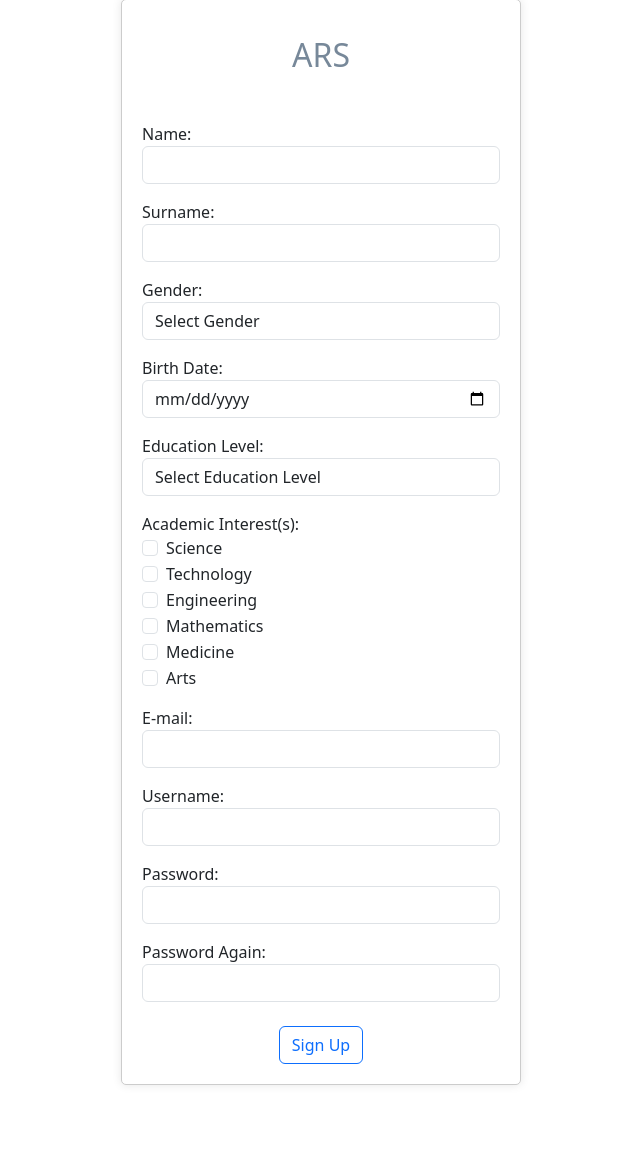
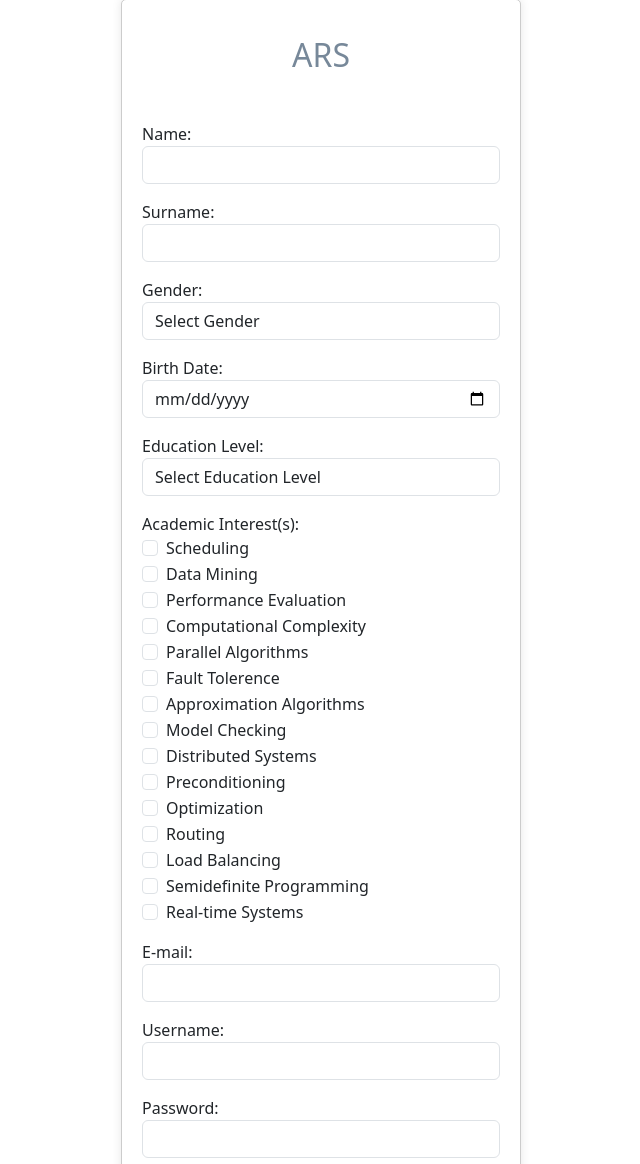
Before and after one commit to mustafaacikyol/NLP_Article_Recommendation_System, a Flask app: page /signup in a window 1280 px wide. Shown: the part 41-1205 px from the top of the page, without its empty margins (319-959 px from the left). Before the commit the page ends 1126 px from the top, so only its background shows below. Run offline with Flask 3, Linux system fonts and the light colour scheme; some libraries are stand-ins or nearby versions.

Commit message:
edit signup and dashboard

```diff
--- a/Article Recommendation System/static/css/style.css
+++ b/Article Recommendation System/static/css/style.css
@@ -120,3 +120,7 @@
     text-align: left;
     margin-left: 100px;
 }
+
+.cosine-similarity{
+    color: lightslategray;
+}
--- a/Article Recommendation System/templates/dashboard.html
+++ b/Article Recommendation System/templates/dashboard.html
@@ -53,6 +53,7 @@
                 <ul>
                     {% for article, similarity in similar_articles_fasttext %}
                         <li class="mb-5">
+                            <p class="cosine-similarity">Cosine Similarity : {{similarity}}</p>
                             <strong>{{ loop.index }}. {{ article.title }}</strong>
                             <p class="mt-2">{{ article.abstract }}</p>
                             <button class="btn btn-outline-danger rounded-circle"><i class="fas fa-heart"></i></button>
@@ -65,6 +66,7 @@
                 <ul>
                     {% for article, similarity in similar_articles_scibert %}
                         <li class="mb-5">
+                            <p class="cosine-similarity">Cosine Similarity : {{similarity}}</p>
                             <strong>{{ loop.index }}. {{ article.title }}</strong>
                             <p class="mt-2">{{ article.abstract }}</p>
                             <button class="btn btn-outline-danger rounded-circle"><i class="fas fa-heart"></i></button>
--- a/Article Recommendation System/templates/signup.html
+++ b/Article Recommendation System/templates/signup.html
@@ -53,28 +53,64 @@
                 <div class="form-group mb-3">
                     <label>Academic Interest(s):</label>
                     <div class="form-check">
-                        <input class="form-check-input" type="checkbox" name="academic-interest[]" id="science" value="science">
-                        <label class="form-check-label" for="science">Science</label>
+                        <input class="form-check-input" type="checkbox" name="academic-interest[]" id="scheduling" value="scheduling">
+                        <label class="form-check-label" for="scheduling">Scheduling</label>
                     </div>
                     <div class="form-check">
-                        <input class="form-check-input" type="checkbox" name="academic-interest[]" id="technology" value="technology">
-                        <label class="form-check-label" for="technology">Technology</label>
+                        <input class="form-check-input" type="checkbox" name="academic-interest[]" id="data-mining" value="data mining">
+                        <label class="form-check-label" for="data-mining">Data Mining</label>
                     </div>
                     <div class="form-check">
-                        <input class="form-check-input" type="checkbox" name="academic-interest[]" id="engineering" value="engineering">
-                        <label class="form-check-label" for="engineering">Engineering</label>
+                        <input class="form-check-input" type="checkbox" name="academic-interest[]" id="performance-evaluation" value="performance evaluation">
+                        <label class="form-check-label" for="performance-evaluation">Performance Evaluation</label>
                     </div>
                     <div class="form-check">
-                        <input class="form-check-input" type="checkbox" name="academic-interest[]" id="mathematics" value="mathematics">
-                        <label class="form-check-label" for="mathematics">Mathematics</label>
+                        <input class="form-check-input" type="checkbox" name="academic-interest[]" id="computational-complexity" value="computational complexity">
+                        <label class="form-check-label" for="computational-complexity">Computational Complexity</label>
                     </div>
                     <div class="form-check">
-                        <input class="form-check-input" type="checkbox" name="academic-interest[]" id="medicine" value="medicine">
-                        <label class="form-check-label" for="medicine">Medicine</label>
+                        <input class="form-check-input" type="checkbox" name="academic-interest[]" id="parallel-algorithms" value="parallel algorithms">
+                        <label class="form-check-label" for="parallel-algorithms">Parallel Algorithms</label>
                     </div>
                     <div class="form-check">
-                        <input class="form-check-input" type="checkbox" name="academic-interest[]" id="arts" value="arts">
-                        <label class="form-check-label" for="arts">Arts</label>
+                        <input class="form-check-input" type="checkbox" name="academic-interest[]" id="fault-tolerence" value="fault tolerence">
+                        <label class="form-check-label" for="fault-tolerence">Fault Tolerence</label>
+                    </div>
+                    <div class="form-check">
+                        <input class="form-check-input" type="checkbox" name="academic-interest[]" id="approximation-algorithms" value="approximation algorithms">
+                        <label class="form-check-label" for="approximation-algorithms">Approximation Algorithms</label>
+                    </div>
+                    <div class="form-check">
+                        <input class="form-check-input" type="checkbox" name="academic-interest[]" id="model-checking" value="model checking">
+                        <label class="form-check-label" for="model-checking">Model Checking</label>
+                    </div>
+                    <div class="form-check">
+                        <input class="form-check-input" type="checkbox" name="academic-interest[]" id="distributed-systems" value="distributed systems">
+                        <label class="form-check-label" for="distributed-systems">Distributed Systems</label>
+                    </div>
+                    <div class="form-check">
+                        <input class="form-check-input" type="checkbox" name="academic-interest[]" id="preconditioning" value="preconditioning">
+                        <label class="form-check-label" for="preconditioning">Preconditioning</label>
+                    </div>
+                    <div class="form-check">
+                        <input class="form-check-input" type="checkbox" name="academic-interest[]" id="optimization" value="optimization">
+                        <label class="form-check-label" for="optimization">Optimization</label>
+                    </div>
+                    <div class="form-check">
+                        <input class="form-check-input" type="checkbox" name="academic-interest[]" id="routing" value="routing">
+                        <label class="form-check-label" for="routing">Routing</label>
+                    </div>
+                    <div class="form-check">
+                        <input class="form-check-input" type="checkbox" name="academic-interest[]" id="load-balancing" value="load balancing">
+                        <label class="form-check-label" for="load-balancing">Load Balancing</label>
+                    </div>
+                    <div class="form-check">
+                        <input class="form-check-input" type="checkbox" name="academic-interest[]" id="semidefinite-programming" value="semidefinite programming">
+                        <label class="form-check-label" for="semidefinite-programming">Semidefinite Programming</label>
+                    </div>
+                    <div class="form-check">
+                        <input class="form-check-input" type="checkbox" name="academic-interest[]" id="real-time-systems" value="real time systems">
+                        <label class="form-check-label" for="real-time-systems">Real-time Systems</label>
                     </div>
                     <!-- Add more checkboxes for additional academic interests -->
                 </div>
```
Also changed, not shown: Article Recommendation System/test2.py (added, +32 -0 lines), Article Recommendation System/user_fasttext_vector_embeddings.py (+7 -2 lines).
